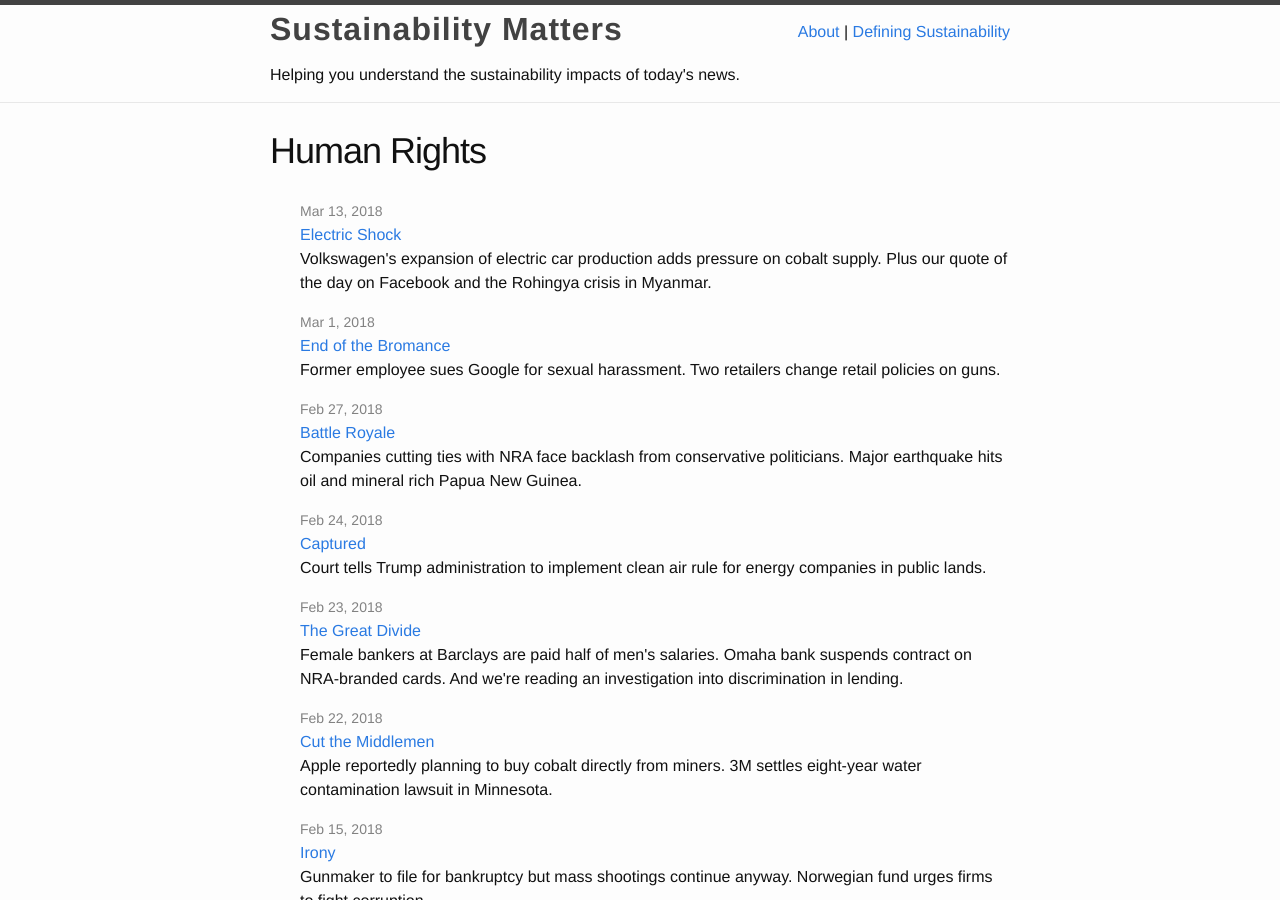
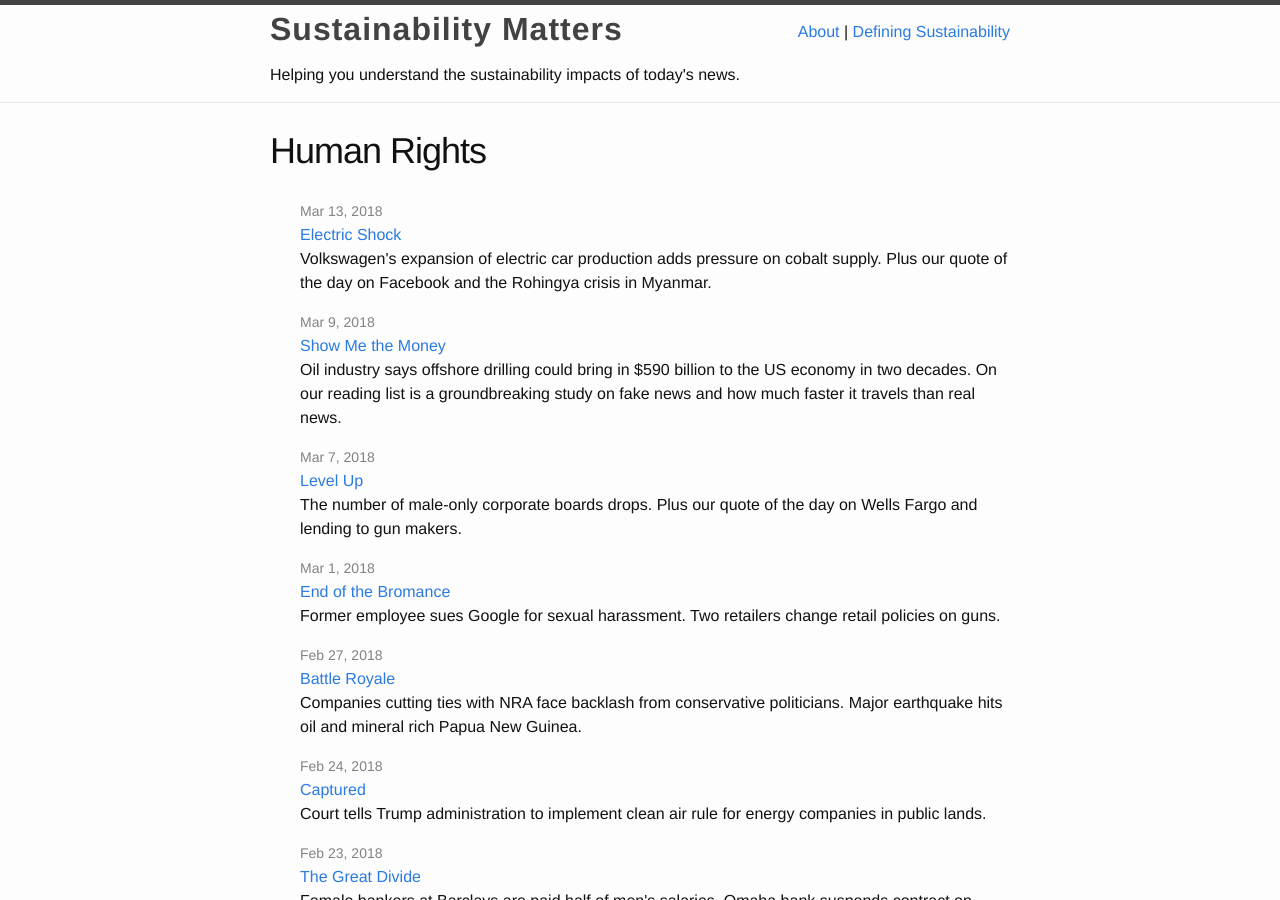
Before and after one commit to Sparkleleuk/Sustainability_Matters, a Jekyll site: the page built from category/human_rights.html, in a window 1280 px wide and 900 px high. Built offline with Jekyll 4.4.1, drawn with Linux system fonts in a browser that asks for light colours.

Commit message:
fix post

```diff
--- a/_posts/2018-02-28-google-retailers-guns.markdown
+++ b/_posts/2018-02-28-google-retailers-guns.markdown
@@ -3,7 +3,7 @@ layout: post
 title:  "End of the Bromance"
 excerpt: "Former employee sues Google for sexual harassment. Two retailers change retail policies on guns."
 date:   2018-02-28 20:00:00 -0500
-categories: [Diversity, Human Rights ]
+categories: [Diversity, Human Rights]
 ---
 
 ### Former Googler says she was repeatedly sexually harassed
--- a/_posts/2018-03-05-china-coal.markdown
+++ b/_posts/2018-03-05-china-coal.markdown
@@ -1,7 +1,7 @@
 ---
 layout: post
 title:  "Make the Skies Blue Again"
-excerpt: "China to cut coal and steel production to reduce pollution."
+excerpt: "China to cut coal and steel production to reduce pollution. Our quotes of the day are from Facebook's survey."
 categories: [Environment]
 ---
 
--- a/_posts/2018-03-06-wage-violations.markdown
+++ b/_posts/2018-03-06-wage-violations.markdown
@@ -1,7 +1,7 @@
 ---
 layout: post
 title:  "Oxymoron"
-excerpt: "Department of Labor pilots self-reporting system for wage violations."
+excerpt: "Department of Labor pilots self-reporting system for wage violations. Our quote of the day is from Michael Bloomberg on climate change and President Trump."
 categories: [Labor]
 ---
 
--- a/_posts/2018-03-07-board-diversity.markdown
+++ b/_posts/2018-03-07-board-diversity.markdown
@@ -1,8 +1,8 @@
 ---
 layout: post
 title:  "Level Up"
-excerpt: "The number of male-only corporate boards drops."
-categories: [Diversity]
+excerpt: "The number of male-only corporate boards drops. Plus our quote of the day on Wells Fargo and lending to gun makers."
+categories: [Diversity, Human Rights]
 ---
 
 ### US corporate boardrooms becoming more diverse
--- a/_posts/2018-03-09-offshore-drilling.markdown
+++ b/_posts/2018-03-09-offshore-drilling.markdown
@@ -2,7 +2,7 @@
 layout: post
 title:  "Show Me the Money"
 excerpt: "Oil industry says offshore drilling could bring in $590 billion to the US economy in two decades. On our reading list is a groundbreaking study on fake news and how much faster it travels than real news."
-categories: [Environment]
+categories: [Environment, Human Rights]
 ---
 
 ### Oil industry shows the money
```
